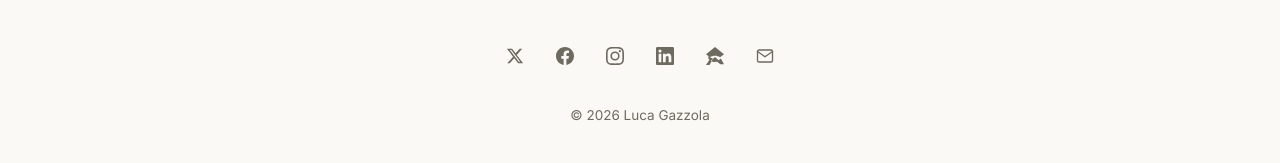
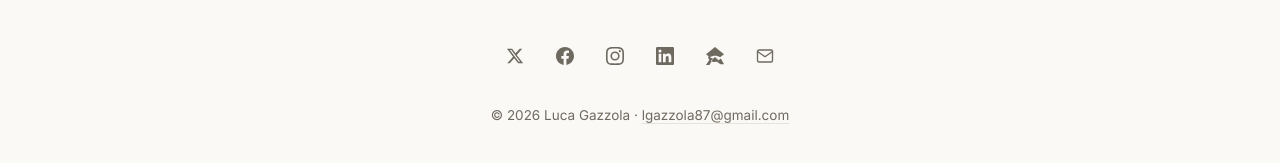
Before and after one commit to lucaGazzola/lucaGazzola.github.io, a Jekyll site: the page built from index.md, in a window 1280 px wide and 1371 px high. Shown: the part 1187-1350 px from the top of the window. Built offline with Jekyll 4.4.1, drawn with Linux system fonts in a browser that asks for light colours; our own code applies the rules of GitHub Pages for plain Markdown files.

Commit message:
fix post front matter YAML, add email to footer

```diff
--- a/_layouts/base.html
+++ b/_layouts/base.html
@@ -76,7 +76,7 @@
           </a>
         </li>
       </ul>
-      <p class="site-footer__copy">&copy; {{ site.time | date: "%Y" }} {{ site.author.name }}</p>
+      <p class="site-footer__copy">&copy; {{ site.time | date: "%Y" }} {{ site.author.name }} &middot; <a href="mailto:{{ site.email }}">{{ site.email }}</a></p>
     </div>
   </footer>
 </body>
--- a/assets/css/style.scss
+++ b/assets/css/style.scss
@@ -455,6 +455,19 @@ a:hover {
   color: var(--muted);
 }
 
+.site-footer__copy a {
+  color: var(--muted);
+  text-decoration: underline;
+  text-decoration-color: var(--hairline);
+  text-underline-offset: 3px;
+  transition: color 0.2s ease, text-decoration-color 0.2s ease;
+}
+
+.site-footer__copy a:hover {
+  color: var(--accent);
+  text-decoration-color: var(--accent);
+}
+
 /* ==========================================================================
    Accessibility
    ========================================================================== */
```
Also changed, not shown: _posts/2026-08-15-forgeo-autonomous-software-factory.md (+1 -1 lines).
